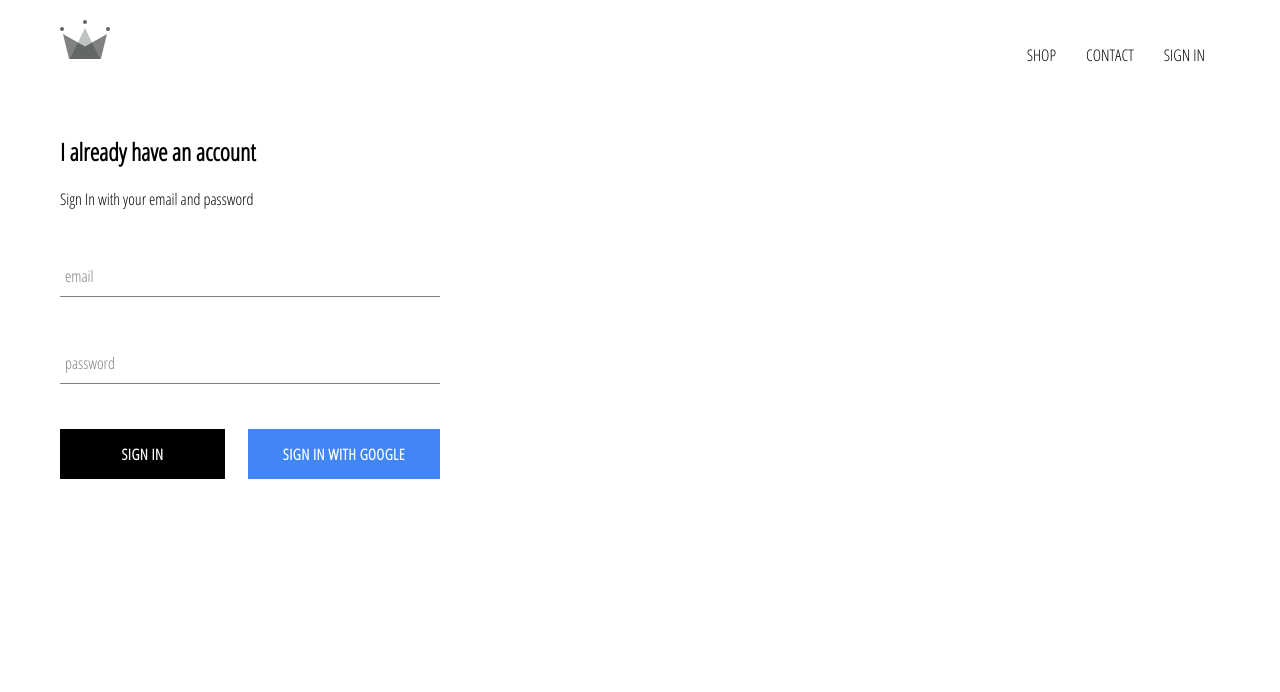
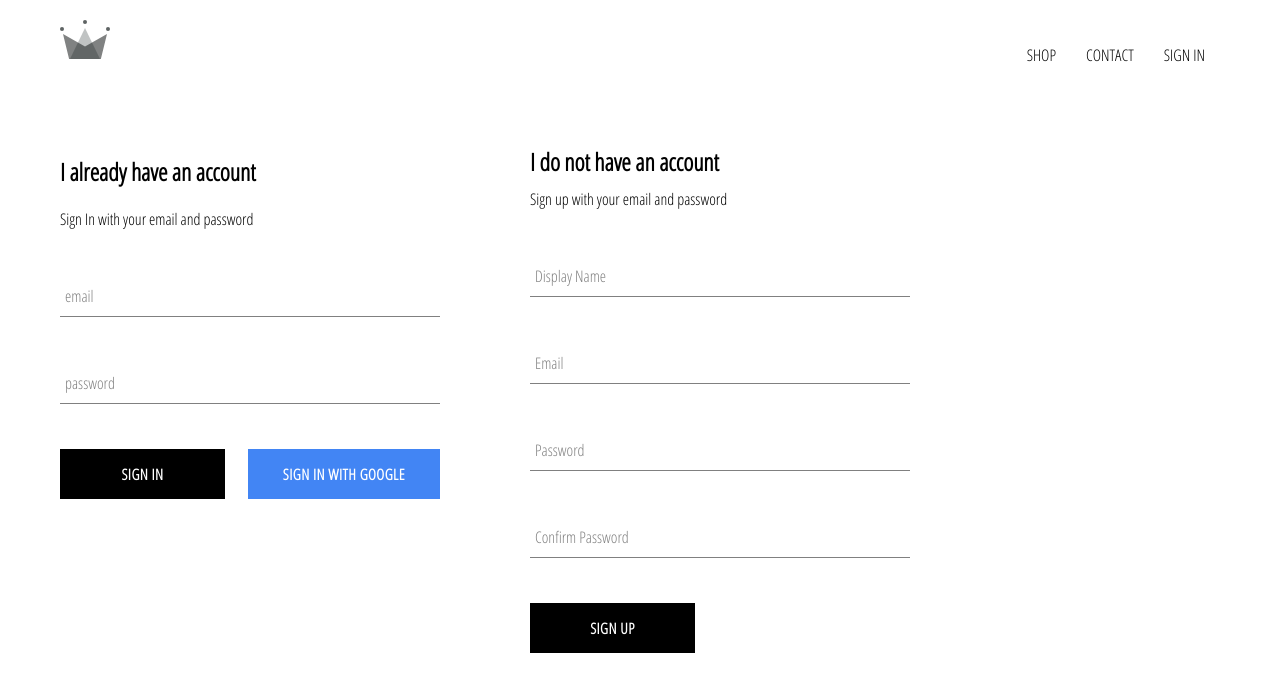
Before and after one commit to CamJackson-Dev/crwn-clothing, a React (Create React App) app: page /signin in a window 1280 px wide. Shown: the top 692 px of the page. Built offline with nearby package versions, Linux system fonts and the light colour scheme; no server answers.

Commit message:
implemented firebase utils, included ability to store authenticated users into our firebase databse

```diff
--- a/src/App.js
+++ b/src/App.js
@@ -5,7 +5,7 @@ import { Switch, Route } from 'react-router-dom';
 import ShopPage from './pages/shop/shop.component';
 import Header from './components/header/header.component';
 import SignInAndSignUpPage from './pages/sign-in-and-sign-up/sign-in-and-sign-up.component';
-import { auth } from './firebase/firebase.utils';
+import { auth, createUserProfileDocument } from './firebase/firebase.utils';
 
 class App extends React.Component {
   constructor() {
@@ -19,8 +19,22 @@ class App extends React.Component {
   unsubscribeFromAuth = null;
 
   componentDidMount() {
-    this.unsubscribeFromAuth = auth.onAuthStateChanged((user) => {
-      this.setState({ currentUser: user });
+    this.unsubscribeFromAuth = auth.onAuthStateChanged(async (userAuth) => {
+      if (userAuth) {
+        const userRef = await createUserProfileDocument(userAuth);
+
+        userRef.onSnapshot((snapShot) => {
+          this.setState({
+            currentUser: {
+              id: snapShot.id,
+              ...snapShot.data(),
+            },
+          });
+          console.log(this.state);
+        });
+      } else {
+        this.setState({ currentUser: userAuth });
+      }
     });
   }
 
--- /dev/null
+++ b/src/components/sign-up/sign-up.component.jsx
@@ -0,0 +1,103 @@
+import React from 'react';
+
+import './sign-up.styles.scss';
+
+import FormInput from '../form-input/form-input.component';
+
+import CustomButton from '../custom-button/custom-button.component';
+
+import { auth, createUserProfileDocument } from '../../firebase/firebase.utils';
+
+class SignUp extends React.Component {
+  constructor() {
+    super();
+
+    this.state = {
+      displayName: '',
+      email: '',
+      password: '',
+      confirmPassword: '',
+    };
+  }
+
+  handleSubmit = async (event) => {
+    event.preventDefault();
+
+    const { displayName, email, password, confirmPassword } = this.state;
+
+    if (password !== confirmPassword) {
+      alert("passwords don't match");
+      return;
+    }
+
+    try {
+      const { user } = await auth.createUserWithEmailAndPassword(
+        email,
+        password
+      );
+      createUserProfileDocument(user, { displayName });
+
+      this.setState({
+        displayName: '',
+        email: '',
+        password: '',
+        confirmPassword: '',
+      });
+    } catch (error) {
+      console.error(error);
+    }
+  };
+
+  handleChange = (event) => {
+    const { value, name } = event.target;
+
+    this.setState({ [name]: value });
+  };
+
+  render() {
+    const { displayName, email, password, confirmPassword } = this.state;
+    return (
+      <div className="sign-up">
+        <h2 className="title">I do not have an account</h2>
+        <span>Sign up with your email and password</span>
+        <form className="sign-up-form" onSubmit={this.handleSubmit}>
+          <FormInput
+            type="text"
+            name="displayName"
+            value={displayName}
+            onChange={this.handleChange}
+            label="Display Name"
+            required
+          ></FormInput>
+          <FormInput
+            type="email"
+            name="email"
+            value={email}
+            onChange={this.handleChange}
+            label="Email"
+            required
+          ></FormInput>
+          <FormInput
+            type="password"
+            name="password"
+            value={password}
+            onChange={this.handleChange}
+            label="Password"
+            required
+          ></FormInput>
+          <FormInput
+            type="password"
+            name="confirmPassword"
+            value={confirmPassword}
+            onChange={this.handleChange}
+            label="Confirm Password"
+            required
+          ></FormInput>
+          <CustomButton type="submit">SIGN UP</CustomButton>
+        </form>
+      </div>
+    );
+  }
+}
+
+export default SignUp;
--- /dev/null
+++ b/src/components/sign-up/sign-up.styles.scss
@@ -0,0 +1,9 @@
+.sign-up {
+  display: flex;
+  flex-direction: column;
+  width: 380px;
+
+  .title {
+    margin: 10px 0;
+  }
+}
--- a/src/firebase/firebase.utils.js
+++ b/src/firebase/firebase.utils.js
@@ -12,6 +12,32 @@ const config = {
   measurementId: 'G-WQQ3YLBVSF',
 };
 
+export const createUserProfileDocument = async (userAuth, additionalData) => {
+  if (!userAuth) return;
+
+  const userRef = firestore.doc(`users/${userAuth.uid}`);
+
+  const snapShot = await userRef.get();
+
+  if (!snapShot.exists) {
+    const { displayName, email } = userAuth;
+    const createdAt = new Date();
+
+    try {
+      await userRef.set({
+        displayName,
+        email,
+        createdAt,
+        ...additionalData,
+      });
+    } catch (error) {
+      console.log('error creatiung user', error.message);
+    }
+  }
+
+  return userRef;
+};
+
 firebase.initializeApp(config);
 
 export const auth = firebase.auth();
--- a/src/pages/sign-in-and-sign-up/sign-in-and-sign-up.component.jsx
+++ b/src/pages/sign-in-and-sign-up/sign-in-and-sign-up.component.jsx
@@ -4,9 +4,12 @@ import './sign-in-and-sign-up.styles.scss';
 
 import SignIn from '../../components/sign-in/sign-in.component';
 
+import SignUp from '../../components/sign-up/sign-up.component';
+
 const SignInAndSignUpPage = () => (
-  <div className="sign-in-and-sign-up">
+  <div className="sign-in-and-sign-up group">
     <SignIn />
+    <SignUp />
   </div>
 );
 
--- a/src/pages/sign-in-and-sign-up/sign-in-and-sign-up.styles.scss
+++ b/src/pages/sign-in-and-sign-up/sign-in-and-sign-up.styles.scss
@@ -0,0 +1,6 @@
+.sign-in-and-sign-up {
+  width: 850px;
+  display: flex;
+  justify-content: space-between;
+  margin: 30px auto;
+}
```
